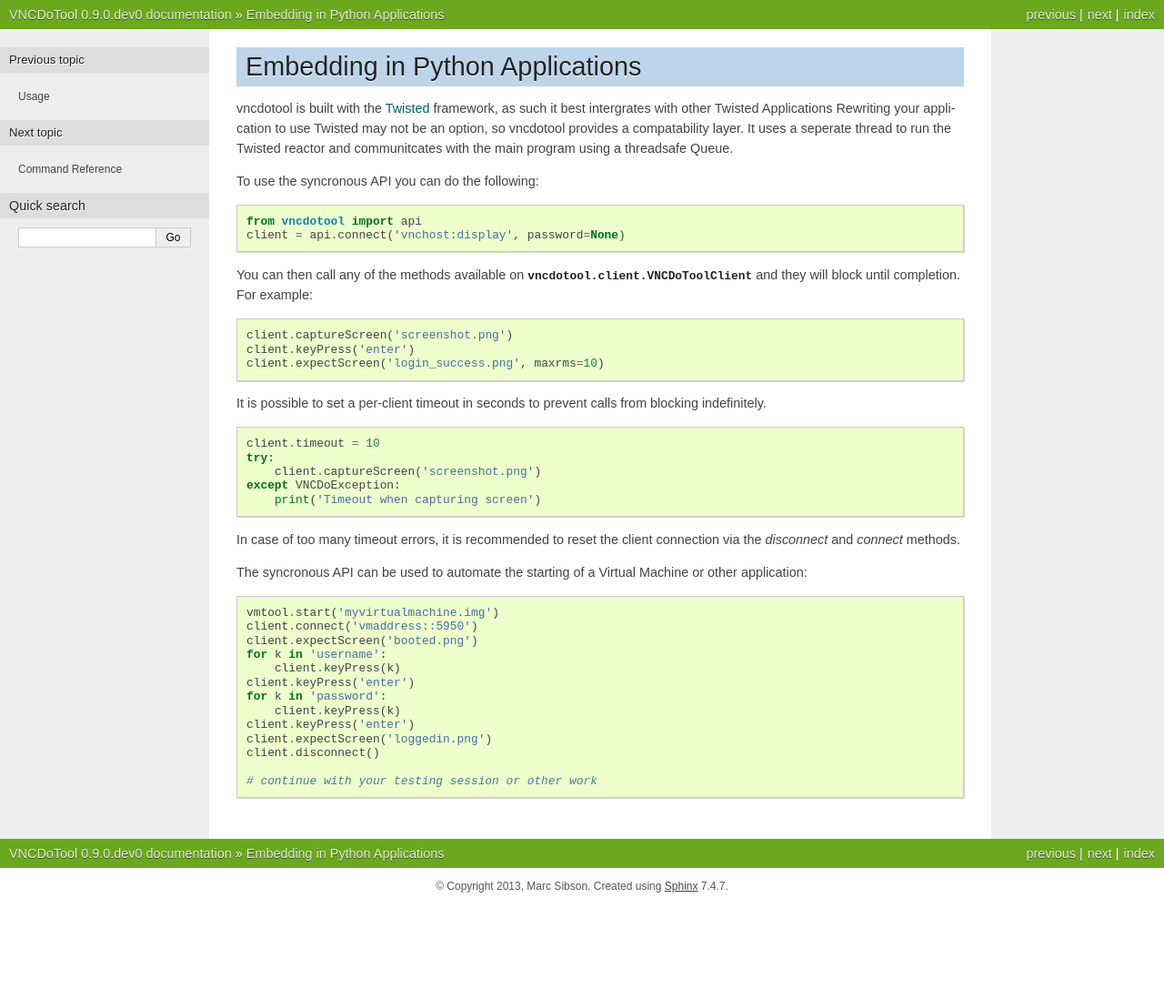
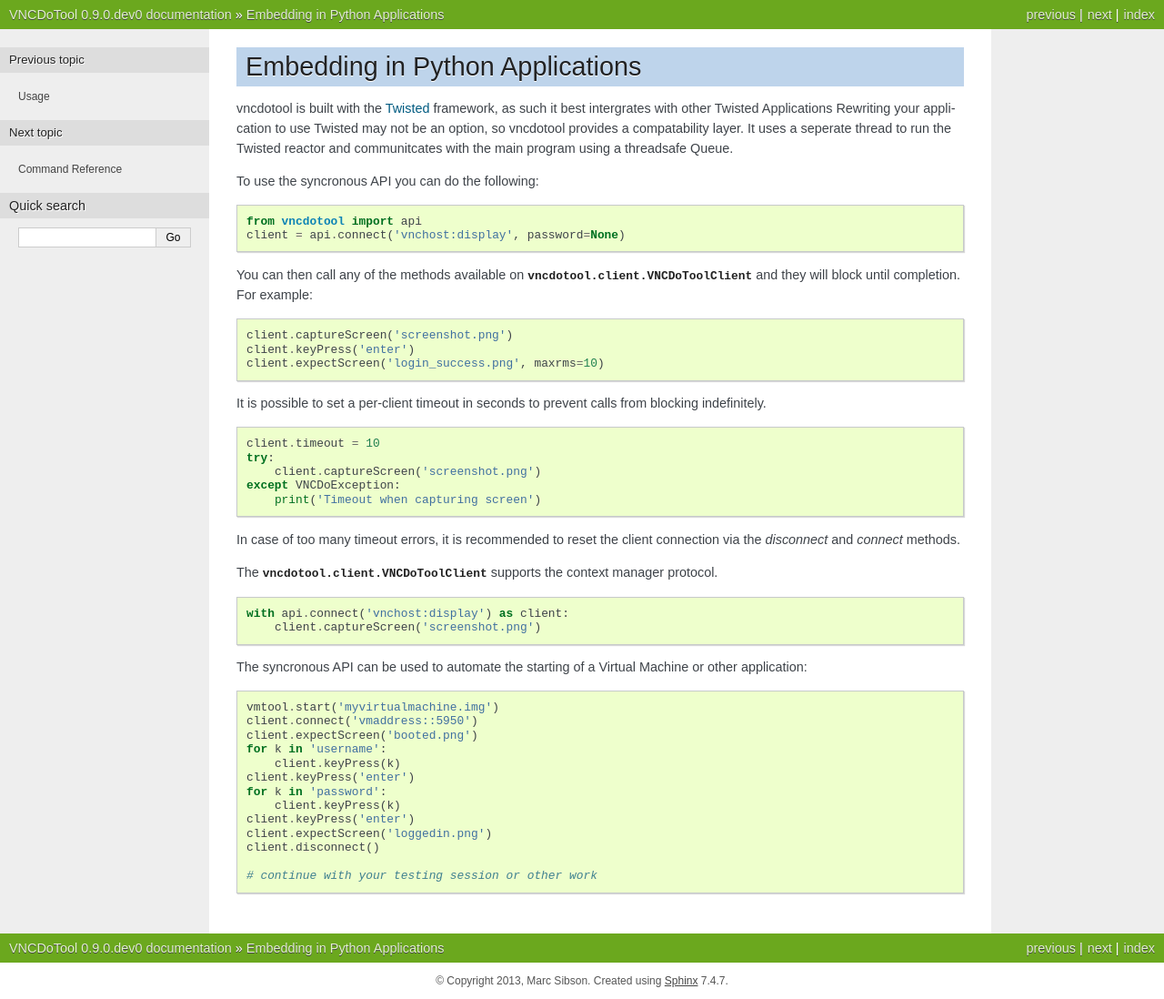
Before and after one commit to sibson/vncdotool, a Sphinx documentation site: the page built from docs/library.rst, in a window 1280 px wide. Shown: the whole page at 91% size. Built offline with Sphinx 7.4.7, drawn with Linux system fonts in a browser that asks for light colours; before the commit the page ends 994 px from its top, so only the background shows below that.

Commit message:
issue #108: context manager documentation
Signed-off-by: Matteo Cafasso <noxdafox@gmail.com>

```diff
--- a/docs/library.rst
+++ b/docs/library.rst
@@ -29,6 +29,14 @@
 
 In case of too many timeout errors, it is recommended to reset the client connection via the `disconnect` and `connect` methods.
 
+The :class:`vncdotool.client.VNCDoToolClient` supports the context manager protocol.
+
+::
+
+    with api.connect('vnchost:display') as client:
+        client.captureScreen('screenshot.png')
+
+
 The syncronous API can be used to automate the starting of a Virtual Machine or other application::
 
     vmtool.start('myvirtualmachine.img')
```
